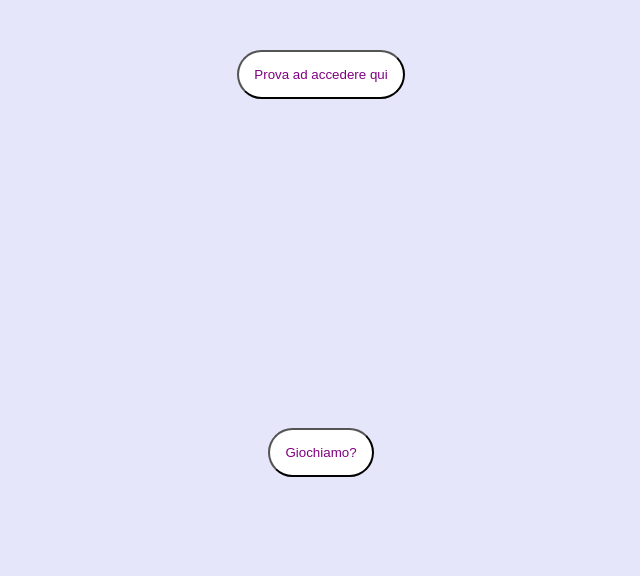
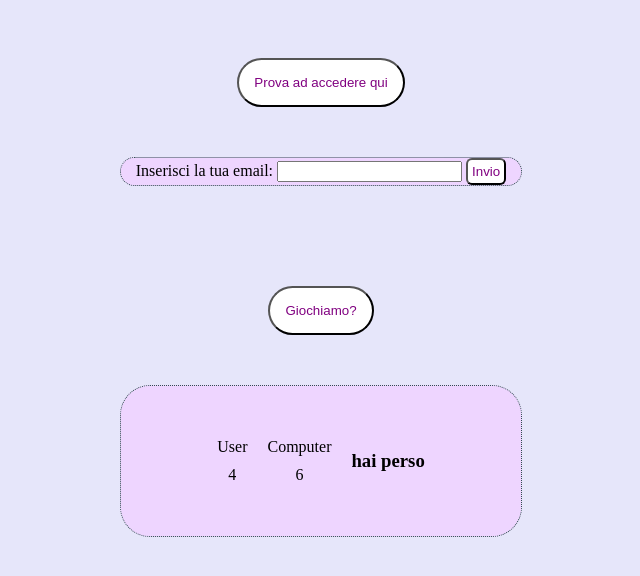
Before and after one commit to Miyka96/js-mail-dadi, a plain HTML site: page index.html in a window 1280 px wide. Shown: the whole page, without its empty margins (319-959 px from the left). Drawn offline with Linux system fonts and the light colour scheme.

Commit message:
finished

```diff
--- a/app.js
+++ b/app.js
@@ -26,17 +26,39 @@ emailSubmitButton.addEventListener('click', function(){
 })
 
 
-// -------------------DADI----------------
+// -------------------BOTTONI, SWITCH, AIUTO----------------
 
-const mailButton = document.querySelector('.button-mail');
-const gameButton= document.querySelector('.button-game')
-const firstPage= document.querySelector('.first-page');
-const secondPage= document.querySelector('.second-page');
+// const mailButton = document.querySelector('.button-mail');
+// const gameButton= document.querySelector('.button-game')
+// const firstPage= document.querySelector('.first-page');
+// const secondPage= document.querySelector('.second-page');
 
-mailButton.addEventListener('click', function(){
-    firstPage.classList.toggle('active');
-})
+// mailButton.addEventListener('click', function(){
+//     firstPage.classList.toggle('active');
+// })
 
-gameButton.addEventListener('click' , function(){
-    secondPage.classList.toggle('active');
-})
+// gameButton.addEventListener('click' , function(){
+//     secondPage.classList.toggle('active');
+// })
+
+// DADI-----------------
+
+const userWrapper = document.querySelector('.number-user-wrapper');
+const computerWrapper = document.querySelector('.number-computer-wrapper')
+
+const numberGeneratorComputer = Math.floor(Math.random() * 6) + 1;
+const numberGeneratorUser = Math.floor(Math.random() * 6) + 1;
+const results = document.getElementById('risultati');
+
+userWrapper.append(numberGeneratorUser);
+computerWrapper.append(numberGeneratorComputer);
+
+if(numberGeneratorUser>numberGeneratorComputer){
+    results.append('hai vinto')
+}
+else if (numberGeneratorUser<numberGeneratorComputer){
+    results.append('hai perso')
+}
+else if (numberGeneratorUser===numberGeneratorComputer){
+    results.append('pareggio')
+}
--- a/index.html
+++ b/index.html
@@ -8,25 +8,38 @@
     <link rel="stylesheet" href="style.css">
 </head>
 <body>
+
     <div class="container transparent">
         <button class="button-mail"> <a href="">Prova ad accedere qui</a></button>
     </div>
+
     <div class="first-page">
         <div class="container">
-            <form action="">
+            <div>
                 <label for="email">Inserisci la tua email:</label>
                 <input type="email" id="email" name="email">
                 <input id="submit" type="submit" value="Invio">
-            </form>
+            </div>
         </div>
     </div>
 
     <div class="container transparent mt">
         <button class="button-game"> <a href="">Giochiamo?</a></button>
     </div>
+
     <div class="second-page">
         <div class="container">
-            asdfm
+            <div class="row">
+                <div class="col">User
+                    <div class="number-user-wrapper"></div>
+                </div>
+                <div class="col">Computer
+                    <div class="number-computer-wrapper"></div>
+                </div>
+                <div class="row">
+                    <div class="col"><h3 id="risultati"></h1></div>
+                </div>
+            </div>
         </div>
     </div>
 
--- a/style.css
+++ b/style.css
@@ -1,5 +1,7 @@
 body{
     background-color: lavender;
+    display: flex;
+    flex-direction: column;
 }
 #submit{
     border-radius: 6px;
@@ -24,7 +26,7 @@ a{
 }
 
 .mt{
-    margin-top:250px ;
+    margin-top:100px ;
 }
 
 .transparent{
@@ -45,7 +47,7 @@ a{
     color: purple;
 }
 
-.second-page{
+/* .second-page{
     visibility: hidden;
 }
 .first-page{
@@ -53,4 +55,21 @@ a{
 }
 .active{
     visibility: visible;
+} */
+
+
+.row{
+    display: flex;
+    gap: 20px;
+    justify-content: center;
+    align-items: center;
+    height: 150px;
 }
+
+.col{
+    display: flex;
+    flex-direction: column;
+    gap: 10px;
+    justify-content: center;
+    align-items: center;
+}
```
